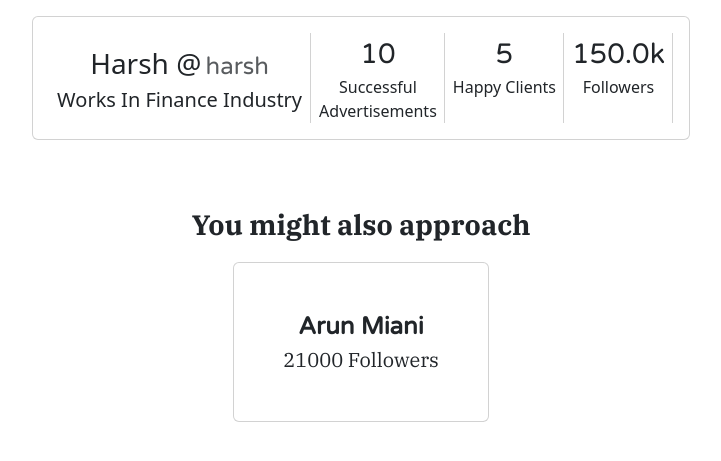
After one commit to 23f2003845/Influencer-Sponsor-System, a Flask app: a page that uses project/templates/layout/base.html in a window 1280 px wide. The commit adds this page. Shown: the top 461 px of the page, without its empty margins (279-1000 px from the left). Run offline with Flask 3, Linux system fonts and the light colour scheme; some libraries are stand-ins or nearby versions.

Commit message:
Add Profile page for infleuncers

```diff
--- a/project/app.py
+++ b/project/app.py
@@ -33,6 +33,7 @@ from routes import dashboard_route
 from routes import advertisement_route
 from routes import campaign_route
 from routes import search_route
+from routes import profile_route
 
 if __name__ == "__main__":
     app.run(debug=True)
--- /dev/null
+++ b/project/routes/profile_route.py
@@ -0,0 +1,40 @@
+from __main__ import app
+
+from flask_login import current_user
+from flask import render_template
+
+from models import users as Users
+from models import influencers as Influencers
+from models import categories as Categories
+
+@app.route('/influencer/<string:username>/profile')
+def show_influencer_profile(username):
+
+    if not current_user.is_authenticated:
+        role = ""
+    else:
+        role = current_user.role
+
+    user = Users.Users.query.filter_by(username=username).first()
+    if not user:
+        return render_template("influencer/profile.html", role=role, message = "Influencer not found")
+
+    influencer = Influencers.Influencer.query.filter_by(id = user.id).first()
+    category = Categories.Category.query.filter_by(id = influencer.category_id).first()
+
+    if not category:
+        return render_template("influencer/profile.html", role=role, message = "Influencer not found")
+
+    recommended = Influencers.Influencer.query.join(Users.Users, Users.Users.id == Influencers.Influencer.id).add_columns(Influencers.Influencer.id, Influencers.Influencer.name, Influencers.Influencer.reach, Users.Users.username, Influencers.Influencer.category_id).filter(Influencers.Influencer.category_id == category.id).all()
+
+    successful_advertisement_count = 10
+    happy_clients_count = 5
+    return render_template('influencer/profile.html',
+                                role=role,
+                                influencer=influencer,
+                                username=username,
+                                category=category,
+                                successful_advertisement_count=successful_advertisement_count,
+                                happy_clients_count=happy_clients_count,
+                                recommended = recommended
+                            )
--- a/project/static/base.css
+++ b/project/static/base.css
@@ -1,5 +1,5 @@
-
 @import url('https://fonts.googleapis.com/css2?family=Varela+Round&display=swap');
+@import url('https://fonts.googleapis.com/css2?family=IBM+Plex+Serif:ital,wght@0,100;0,200;0,300;0,400;0,500;0,600;0,700;1,100;1,200;1,300;1,400;1,500;1,600;1,700&display=swap');
 
 .bootstrap-select {
   width: 100% !important;
@@ -25,14 +25,30 @@
   font-weight: 500;
 }
 
+.font-bolder {
+  font-weight: 900 !important;
+}
+
 .font-varela {
   font-family: "Varela Round", sans-serif;
+}
+
+.font-serif {
+  font-family: "IBM Plex Serif", serif;
 }
 
 .h-full{
   height: 90vh;
 }
 
+.cursor-pointer{
+  cursor: pointer;
+}
+
+.mt-16{
+  margin-top: 4rem;
+}
+
 #bento {
   width: 60vw;
   margin: auto;
--- /dev/null
+++ b/project/templates/influencer/profile.html
@@ -0,0 +1,109 @@
+{% extends "layout/base.html" %} {% block body %} {% if message %}
+<div
+  class="d-flex align-items-center justify-content-between alert alert-danger alert-dismissable fade show"
+  role="alert"
+>
+  {{ message }}
+  <a href="/">Go to home</a>
+  <button
+    type="button"
+    class="btn-close"
+    data-bs-dismiss="alert"
+    aria-label="Close"
+  ></button>
+</div>
+{% endif %}
+
+<section
+  id="profile"
+  class="m-3 d-flex align-items-center justify-content-center"
+  style="flex-direction: column;"
+>
+  <div class="card p-3" style="max-width: fit-content;">
+    <div class="d-flex align-items-stretch justify-content-center gap-2">
+      <div
+        class="d-flex align-items-center justify-content-center p-2"
+        style="border-right: 1px solid var(--bs-border-color-translucent); flex-direction: column;"
+      >
+        <div>
+          <span class="font-bold fs-3">{{ influencer.name }} @</span>
+          <span class="text-muted fs-4 font-varela m-0">{{ username }}</span>
+        </div>
+        <div>
+          <span class="text-capitalize fs-5 font-bold">
+            Works in {{ category.name }} industry</span
+          >
+        </div>
+      </div>
+      <div class="d-flex align-items-stretch justify-content-between gap-2">
+        <div
+          class="text-center"
+          style="border-right: 1px solid var(--bs-border-color-translucent); padding-right: 7px"
+        >
+          <span class="d-block fs-3 font-bold font-varela text-center">{{
+            successful_advertisement_count
+          }}</span>
+          Successful <br />
+          Advertisements
+        </div>
+        <div
+          style="border-right: 1px solid var(--bs-border-color-translucent); padding-right: 7px"
+          class="text-center"
+        >
+          <span class="d-block fs-3 font-bold font-varela text-center">{{
+            happy_clients_count
+          }}</span
+          >Happy Clients
+        </div>
+
+        <div
+          class="text-center"
+          style="border-right: 1px solid var(--bs-border-color-translucent); padding-right: 7px"
+        >
+          <span
+            class="d-block fs-3 font-bold font-varela text-center"
+            id="influencerReach"
+          ></span
+          >Followers
+        </div>
+      </div>
+    </div>
+  </div>
+
+  <!-- More like influencer -->
+  <div class="mt-16">
+    <span class="font-serif font-bolder fs-3">You might also approach</span>
+    <div
+      style="flex-wrap: wrap;"
+      class="mt-3 d-flex gap-2 align-items-center justify-content-center"
+    >
+      {% for inf in recommended %} {% if inf.id != influencer.id %}
+      <div class="card cursor-pointer" style="width: 20vw; height: 20vh">
+        <a
+          class="btn"
+          style="height: 100%"
+          href="/influencer/{{ inf.username }}/profile"
+        >
+          <div
+            style="height: 100%; flex-direction:column"
+            class="d-flex text-center align-items-center justify-content-center"
+          >
+            <span class="fs-4 font-varela font-bolder">{{ inf.name }}</span>
+            <span class="font-serif fs-5">{{ inf.reach }} Followers</span>
+          </div>
+        </a>
+      </div>
+      {% endif %} {% endfor %}
+    </div>
+  </div>
+</section>
+{% endblock %} {% block script %}
+<script>
+  influencerReach = document.getElementById("influencerReach");
+  console.log(influencerReach);
+  influencerReach.textContent = abbreviateNumber(
+    parseInt("{{ influencer.reach }}")
+  );
+</script>
+
+{% endblock %}
--- a/project/templates/layout/base.html
+++ b/project/templates/layout/base.html
@@ -6,6 +6,8 @@
 
     <!--Custom CSS-->
     <link href="{{url_for("static", filename="base.css")
+
+
 
 
 
@@ -89,5 +91,21 @@
     nomodule
     src="https://unpkg.com/ionicons@7.1.0/dist/ionicons/ionicons.js"
   ></script>
+  <script>
+    function abbreviateNumber(number) {
+      // Handle negative numbers
+      if (number < 0) {
+        return "-" + abbreviateNumber(Math.abs(number));
+      }
+
+      if (number >= 1000000) {
+        return (number / 100000).toFixed(1) + "m"; // millions
+      } else if (number >= 10000) {
+        return (number / 1000).toFixed(1) + "k"; // thousands
+      } else {
+        return number;
+      }
+    }
+  </script>
   {% block script %}{% endblock %}
 </html>
```
Also changed, not shown: project/requirements.txt (deleted, +0 -118 lines), 1 other file.
